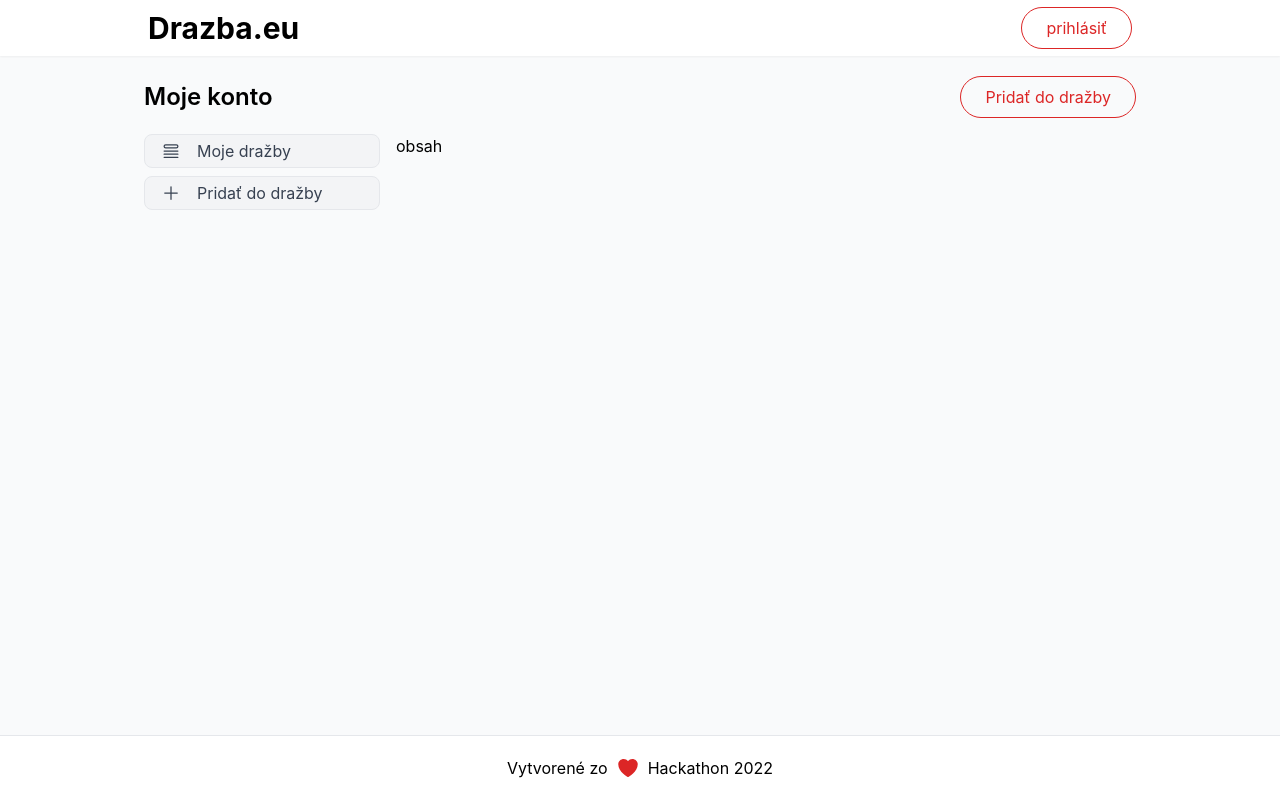
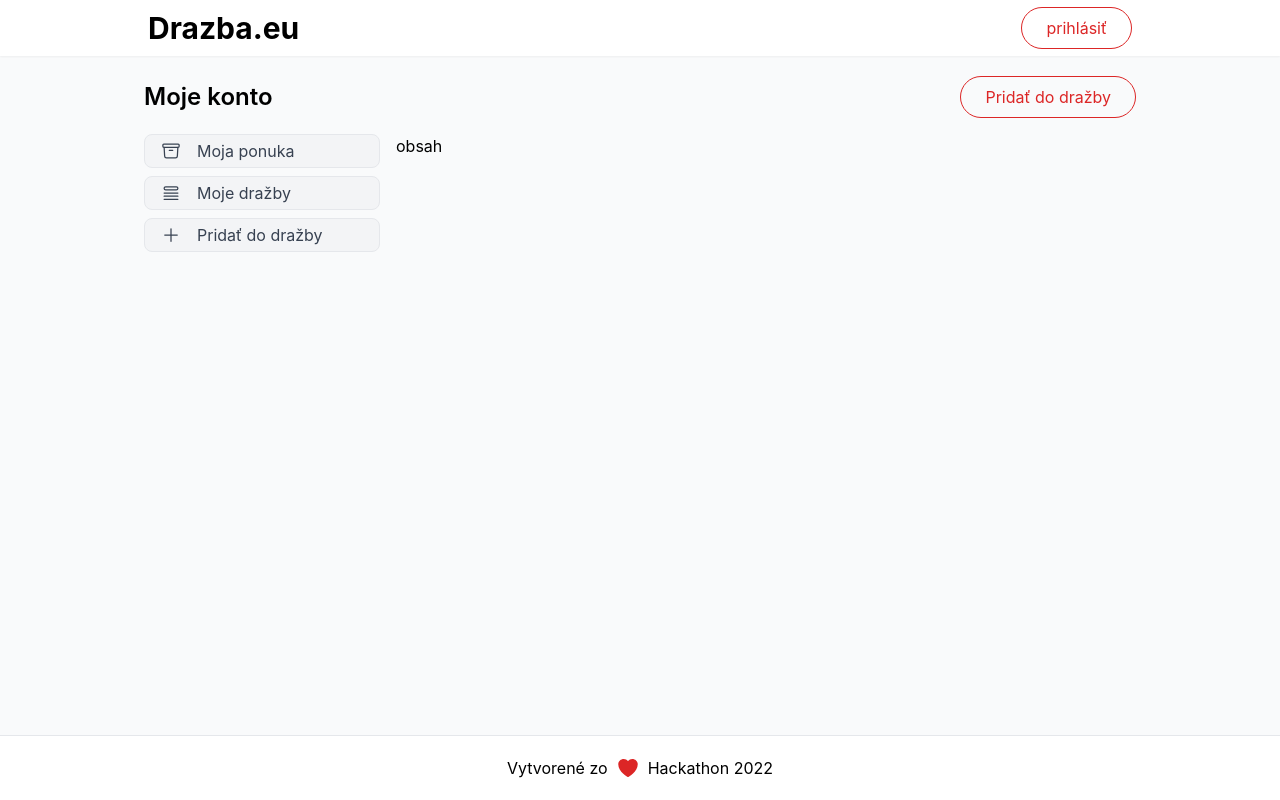
Before and after one commit to sokactomas/virtualnadrazba, a Next.js app: page /account in a window 1280 px wide. Built offline with nearby package versions, Linux system fonts and the light colour scheme; no server answers.

Commit message:
add my account

```diff
--- a/src/pages/account/index.tsx
+++ b/src/pages/account/index.tsx
@@ -1,4 +1,4 @@
-import { PlusIcon, QueueListIcon } from "@heroicons/react/24/outline";
+import { ArchiveBoxIcon, PlusIcon, QueueListIcon } from "@heroicons/react/24/outline";
 import Link from "next/link";
 import { NextPageWithLayout } from "../_app";
 
@@ -16,6 +16,12 @@ const Account: NextPageWithLayout = () => {
             <div className="grid md:grid-cols-6 gap-3 lg:gap-4 lg:grid-cols-4">
                 <div className="col-span-2 lg:col-span-1">
                     <ul className='space-y-2 w-full'>
+                        <li className="group">
+                            <Link href={"/"} className="text-gray-700 flex items-center space-x-4 border bg-gray-100 py-1 px-4 rounded-lg group-hover:text-black group-hover:border-gray-300">
+                                <ArchiveBoxIcon className="w-5 h-5" />
+                                <span>Moja ponuka</span>
+                            </Link>
+                        </li>
                         <li className="group">
                             <Link href={"/"} className="text-gray-700 flex items-center space-x-4 border bg-gray-100 py-1 px-4 rounded-lg group-hover:text-black group-hover:border-gray-300">
                                 <QueueListIcon className="w-5 h-5" />
```
